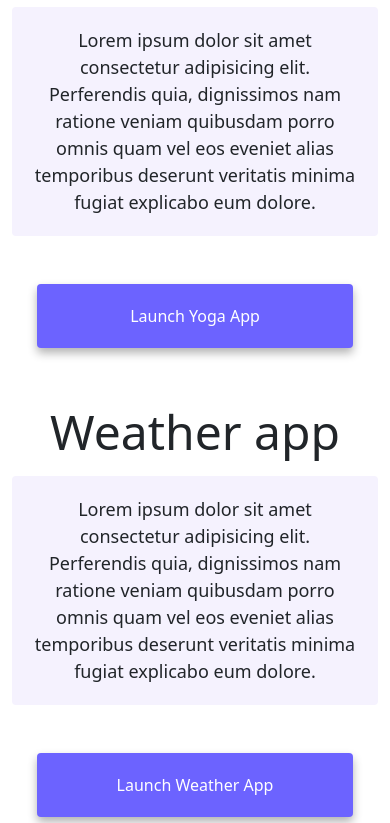
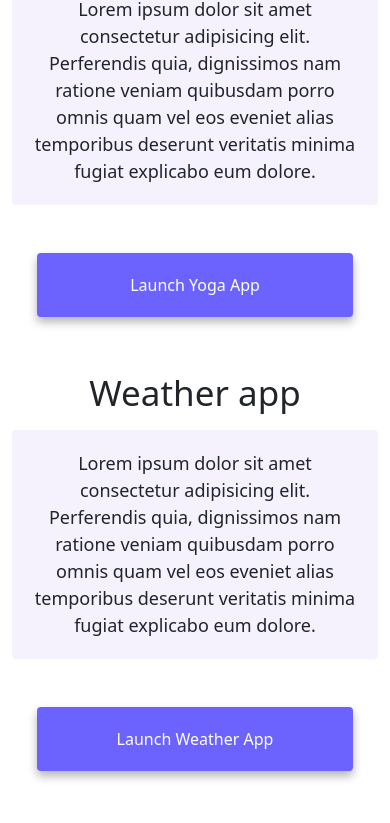
Before and after one commit to GG-va/GG-s-1st-website, a plain HTML site: page index.html in a window 390 px wide. Shown: the part 608-1431 px from the top of the page. Drawn offline with nearby package versions, Linux system fonts and the light colour scheme.

Commit message:
updated h2 font size

```diff
--- a/style.css
+++ b/style.css
@@ -113,6 +113,9 @@ p {
   h1 {
     font-size: 55px;
   }
+  h2 {
+    font-size: 35px;
+  }
   .primary-link {
     margin: 25px;
     padding: 10px -5px;
```
